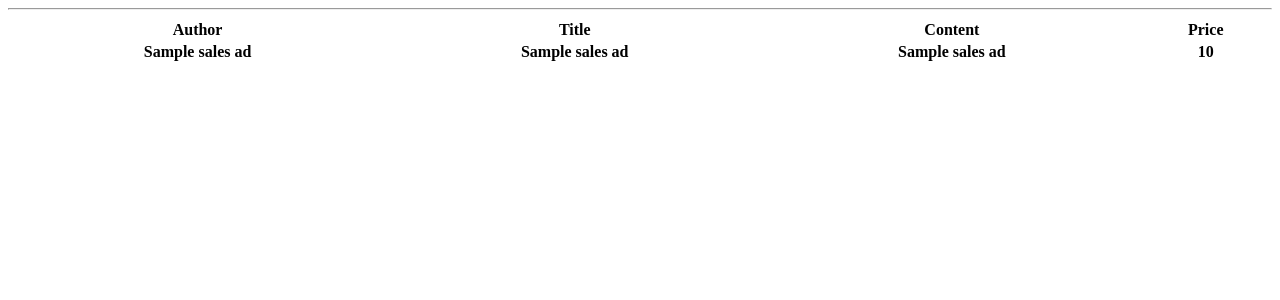
After one commit to massamasa/tsoha-fleamarket, a Flask app: template templates/searchresult.html in a window 1280 px wide. The commit adds this page. Shown: the top 300 px of the page. Run offline with Flask 2, Linux system fonts and the light colour scheme; the template is opened without the code that fills it: most values are stand-ins (such as "Sample title", 1, 10 or a date in 2020); lists and menus that the app fills with data are empty.

Commit message:
started to implement search function

```diff
--- a/app.py
+++ b/app.py
@@ -10,12 +10,12 @@ app.config["SQLALCHEMY_DATABASE_URI"] = "postgresql:///tsoha"
 db = SQLAlchemy(app)
 
 @app.route("/searchresult", methods=["GET"])
-def result():
+def searchresult():
     query = request.args["query"]
     sql = "SELECT * FROM sales_ads WHERE title LIKE :query"
     result = db.session.execute(sql, {"query":"%"+query+"%"})
     sales_ads = result.fetchall()
-    return render_template("result.html", sales_ads=sales_ads)
+    return render_template("searchresult.html", sales_ads=sales_ads)
 
 
 @app.route("/")
--- /dev/null
+++ b/templates/searchresult.html
@@ -0,0 +1,17 @@
+<hr>
+<table style="width:100%">
+<tr>
+    <th>Author</th>
+    <th>Title</th>
+    <th>Content</th>
+    <th>Price</th>
+</tr>
+{% for ad in sales_ads %}
+    <tr>
+        <th>{{ ad[1] }}</th>
+        <th>{{ ad[2] }}</th>
+        <th>{{ ad[3] }}</th>
+        <th>{{ ad[4]/100 }}</th>
+    </tr>
+{% endfor %}
+</table>
```
Also changed, not shown: templates/index.html (+8 -0 lines), README.md.
